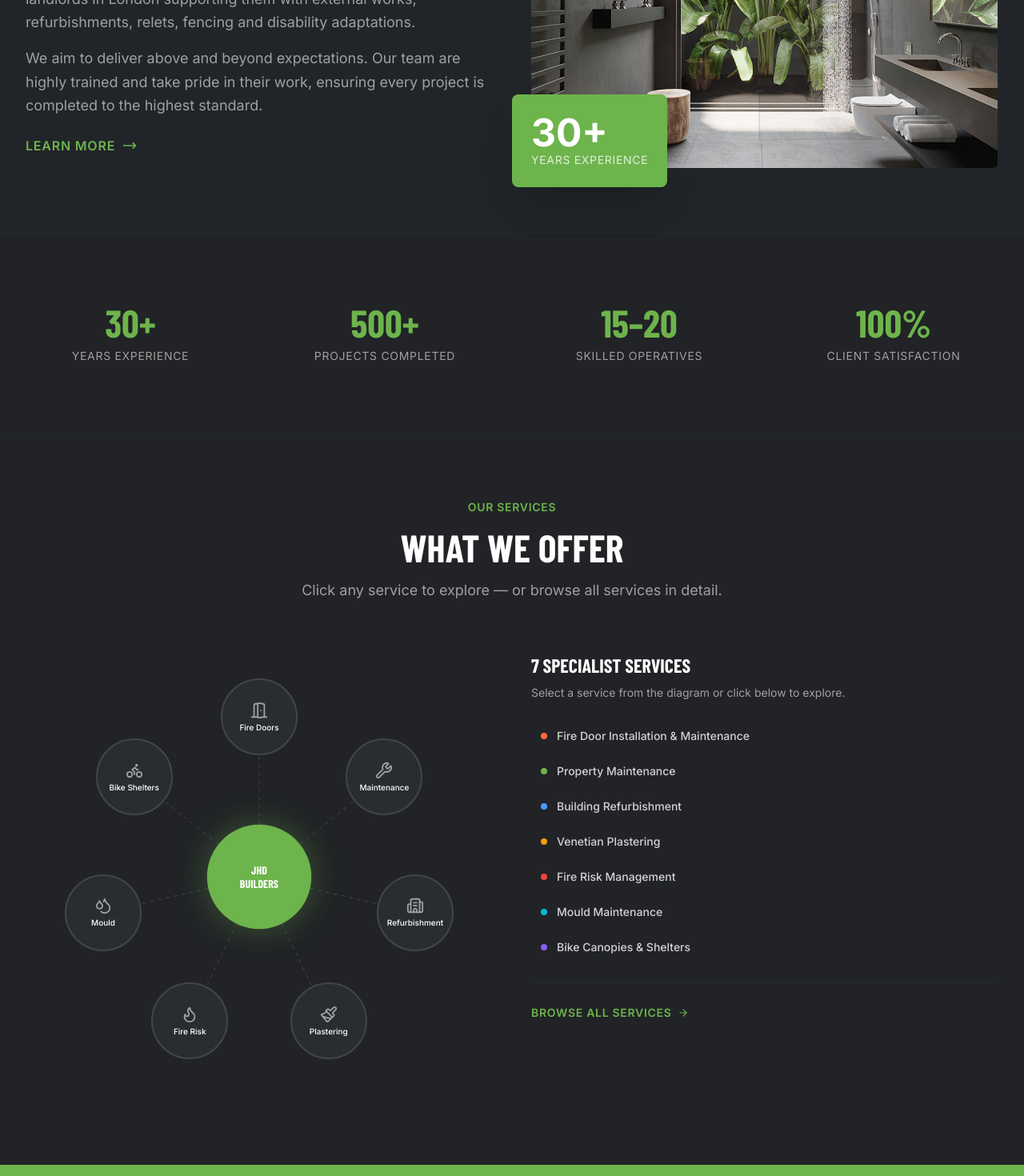
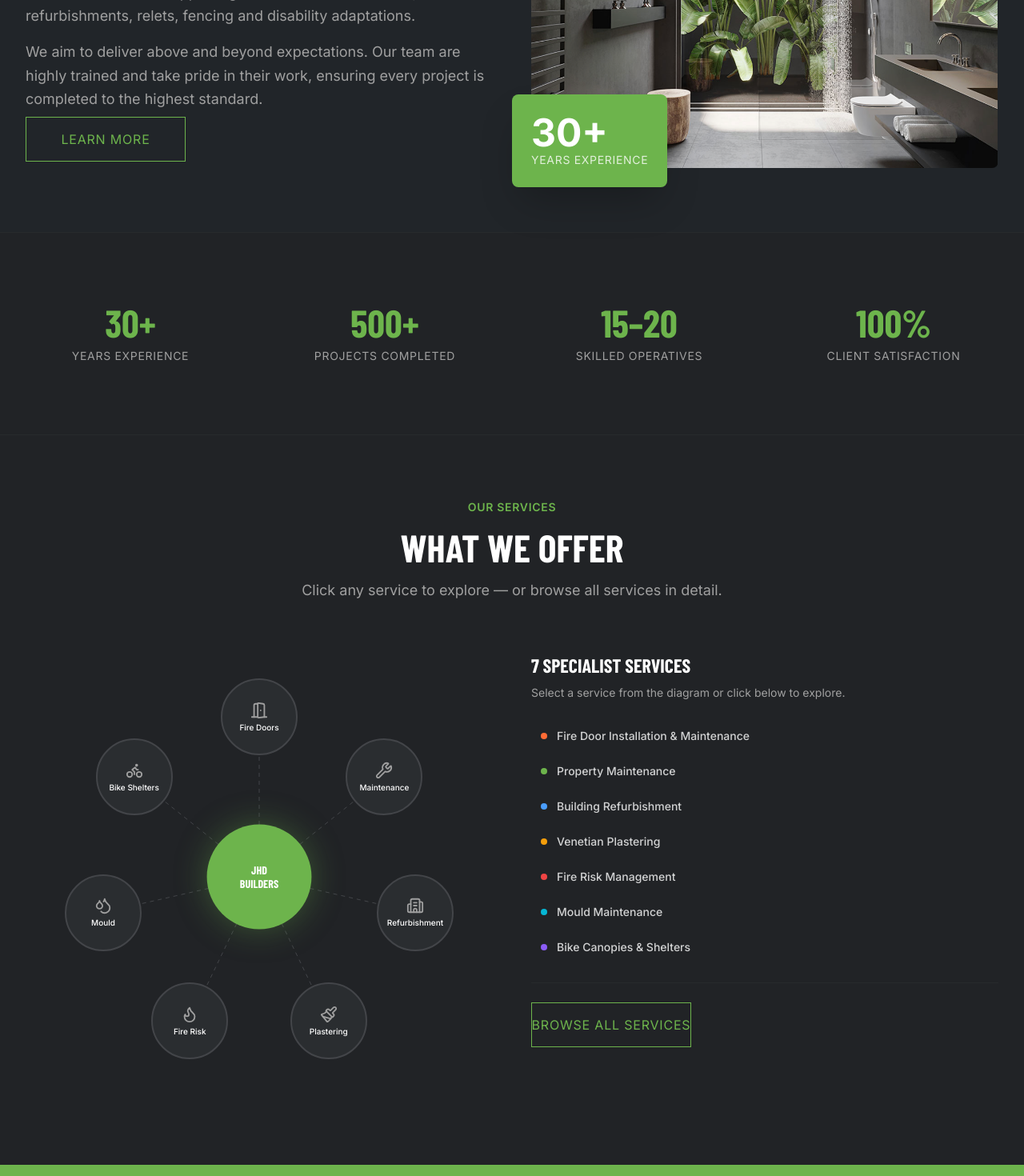
Before and after one commit to vishal-mayo/jhd-builders-website, a React (Vite) app: page / in a window 1280 px wide. Shown: the part 1160-2630 px from the top of the page at 80% size. Built offline with nearby package versions, Linux system fonts and the light colour scheme; a web font is replaced by a local one.

Commit message:
Update buttons on homepage
- Who We Are: Changed Learn More to btn-codepen primary button style
- Services section: Changed Browse All Services to btn-codepen style
- Team section: Removed 'Full team profiles on About' button

```diff
--- a/src/pages/Home.jsx
+++ b/src/pages/Home.jsx
@@ -147,10 +147,9 @@
                 <p>We are a building contractor who, over the past 30 years have worked with local authorities carrying out a large range of works. We are the main contractor for one of the UK&#39;s largest private landlords in London supporting them with external works, refurbishments, relets, fencing and disability adaptations.</p>
                 <p>We aim to deliver above and beyond expectations. Our team are highly trained and take pride in their work, ensuring every project is completed to the highest standard.</p>
               </div>
-              <Link to="/about" className="inline-flex items-center gap-2 text-primary font-semibold mt-6 hover:gap-4 transition-all uppercase tracking-wider">
-                Learn More
-                <svg className="w-5 h-5" fill="none" stroke="currentColor" viewBox="0 0 24 24"><path strokeLinecap="round" strokeLinejoin="round" strokeWidth={2} d="M17 8l4 4m0 0l-4 4m4-4H3" /></svg>
-              </Link>
+              <div className="pt-2">
+                <Link to="/about" className="btn-codepen"><svg><rect x="0" y="0" width="200" height="56" /></svg>Learn More</Link>
+              </div>
             </motion.div>
             <motion.div initial={{ opacity: 0, x: 50 }} whileInView={{ opacity: 1, x: 0 }} viewport={{ once: true }} transition={{ duration: 0.6, delay: 0.2 }} className="relative">
               <div className="aspect-[4/3] rounded-lg overflow-hidden">
@@ -237,9 +236,7 @@
                       ))}
                     </ul>
                     <div className="mt-6 pt-6 border-t border-grey/20">
-                      <Link to="/services" className="inline-flex items-center gap-2 text-primary font-semibold text-sm uppercase tracking-wider hover:gap-4 transition-all">
-                        Browse All Services <ArrowRight size={14} />
-                      </Link>
+                      <Link to="/services" className="btn-codepen"><svg><rect x="0" y="0" width="200" height="56" /></svg>Browse All Services</Link>
                     </div>
                   </motion.div>
                 )}
@@ -331,11 +328,6 @@
               </motion.div>
             ))}
           </div>
-          <div className="text-center mt-12">
-            <Link to="/about" className="inline-flex items-center gap-2 text-primary font-semibold text-sm uppercase tracking-wider hover:gap-4 transition-all">
-              Full team profiles on About <ArrowRight size={14} />
-            </Link>
-          </div>
         </div>
       </section>
 
```
